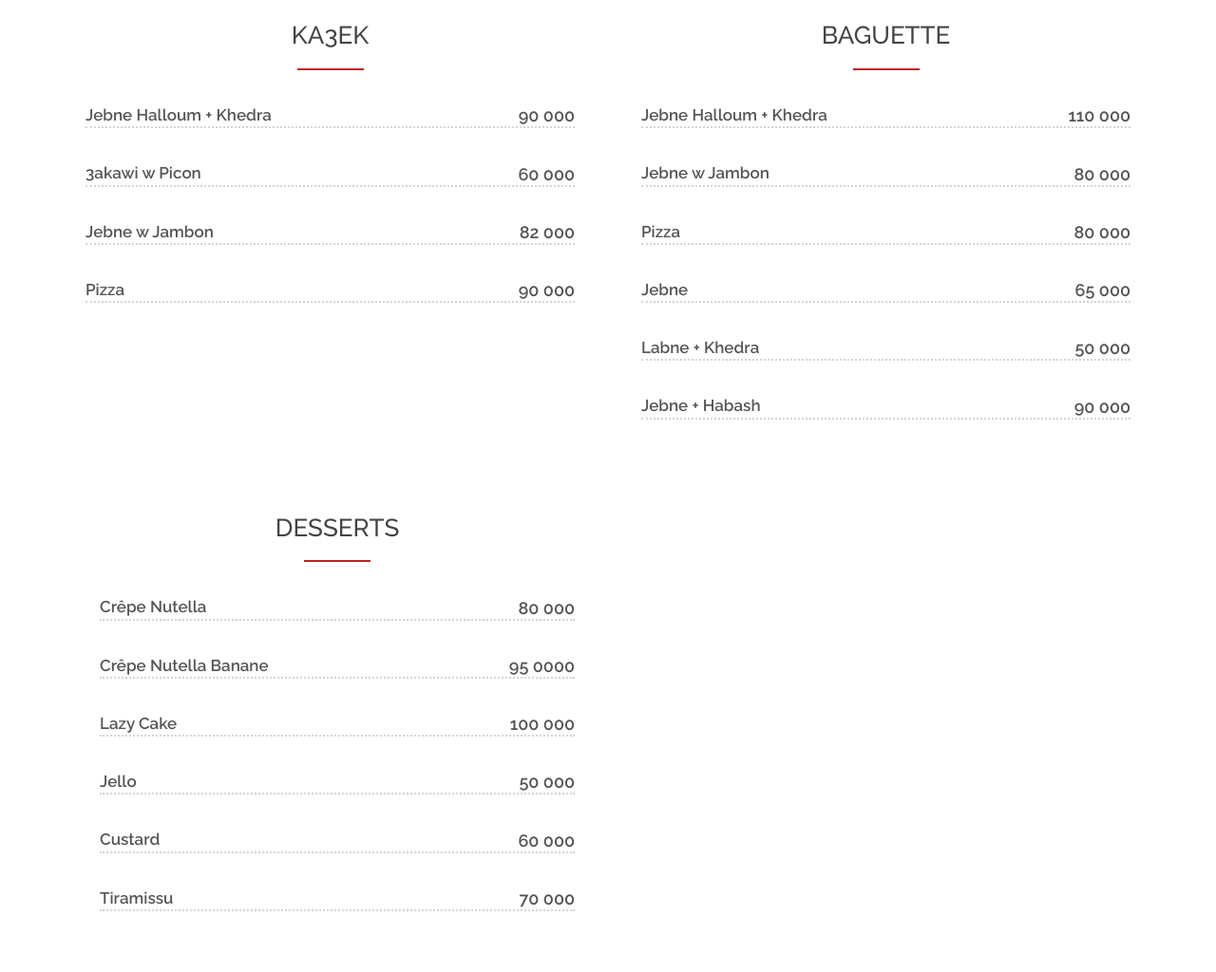
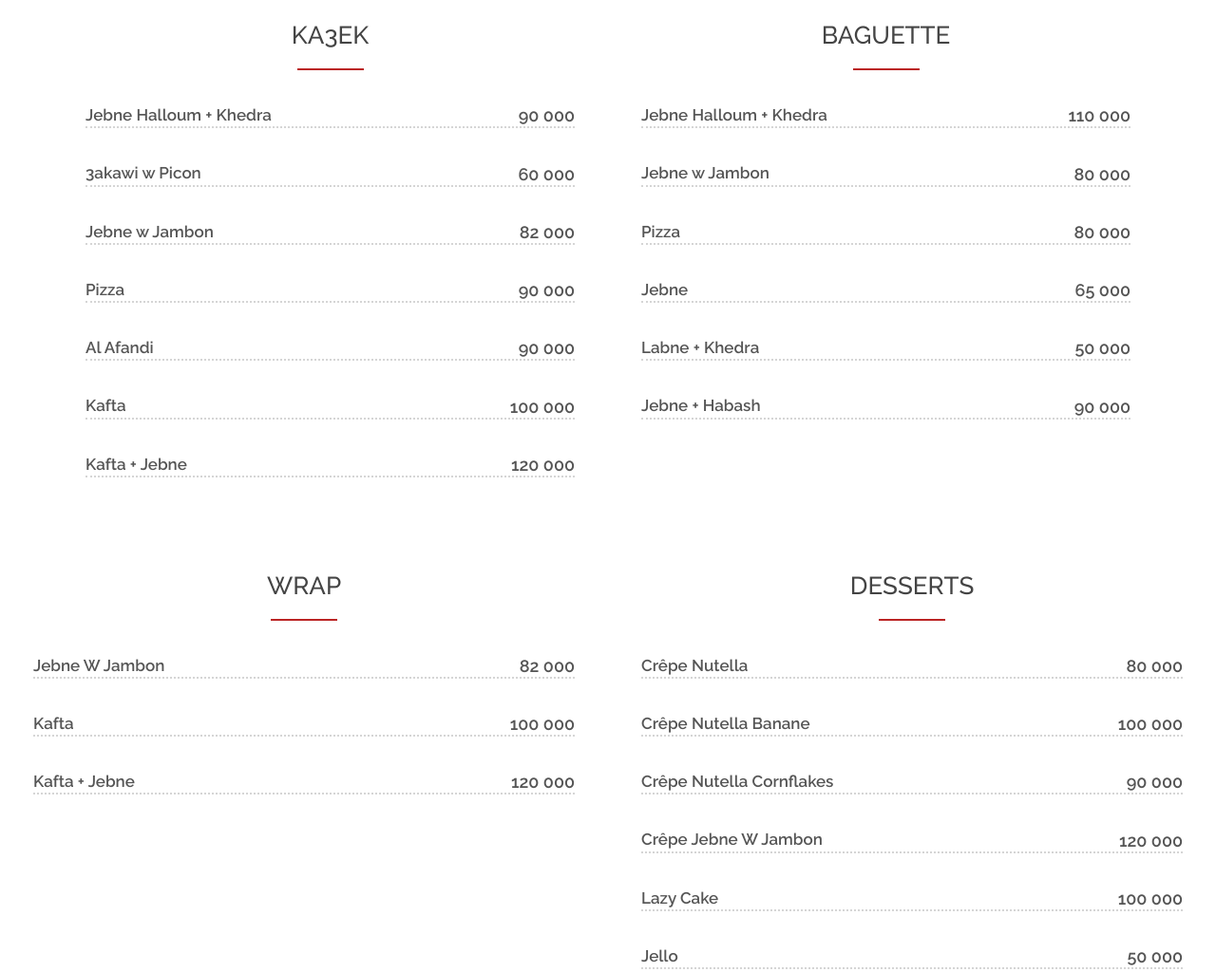
Before and after one commit to PMenu/ahwet-el-afandi, a plain HTML site: page index.html in a window 1280 px wide. Shown: the part 461-1485 px from the top of the page at 95% size. Drawn offline with Linux system fonts and the light colour scheme.

Commit message:
Update index.html

```diff
--- a/index.html
+++ b/index.html
@@ -81,6 +81,18 @@
             <div class="menu-item-name"> Pizza </div>
             <div class="menu-item-price"> 90 000 </div>
           </div>
+          <div class="menu-item">
+            <div class="menu-item-name"> Al Afandi </div>
+            <div class="menu-item-price"> 90 000 </div>
+          </div>
+          <div class="menu-item">
+            <div class="menu-item-name"> Kafta </div>
+            <div class="menu-item-price"> 100 000 </div>
+          </div>
+          <div class="menu-item">
+            <div class="menu-item-name"> Kafta + Jebne </div>
+            <div class="menu-item-price"> 120 000 </div>
+          </div>
         </div>
       </div>
       <div class="col-xs-12 col-sm-6">
@@ -115,6 +127,24 @@
         </div>
       </div>
     </div>
+  </div><div class="col-xs-12 col-sm-6">
+    <div class="menu-section">
+      <h2 class="menu-section-title">Wrap</h2>
+      <hr>
+      <div class="menu-item">
+        <div class="menu-item-name"> Jebne W Jambon </div>
+        <div class="menu-item-price"> 82 000 </div>
+      </div>
+      <div class="menu-item">
+        <div class="menu-item-name"> Kafta </div>
+        <div class="menu-item-price"> 100 000 </div>
+      </div>
+      <div class="menu-item">
+        <div class="menu-item-name"> Kafta + Jebne </div>
+        <div class="menu-item-price"> 120 000 </div>
+      </div>
+    </div>
+  </div>
     <div class="col-xs-12 col-sm-6">
       <div class="menu-section">
         <h2 class="menu-section-title">Desserts</h2>
@@ -125,7 +155,14 @@
         </div>
         <div class="menu-item">
           <div class="menu-item-name"> Crêpe Nutella Banane </div>
-          <div class="menu-item-price"> 95 0000 </div>
+          <div class="menu-item-price"> 100 000 </div>
+        </div> <div class="menu-item">
+          <div class="menu-item-name"> Crêpe Nutella Cornflakes </div>
+          <div class="menu-item-price"> 90 000 </div>
+        </div>
+        <div class="menu-item">
+          <div class="menu-item-name"> Crêpe Jebne W Jambon </div>
+          <div class="menu-item-price"> 120 000 </div>
         </div>
         <div class="menu-item">
           <div class="menu-item-name"> Lazy Cake </div>
@@ -262,7 +299,7 @@
             <div class="menu-item-price"> 25 000 </div>
           </div>
         </div>
-      </div>
+
       <div class="col-xs-12 col-sm-6">
         <div class="menu-section">
           <h2 class="menu-section-title">Wine</h2>
```
